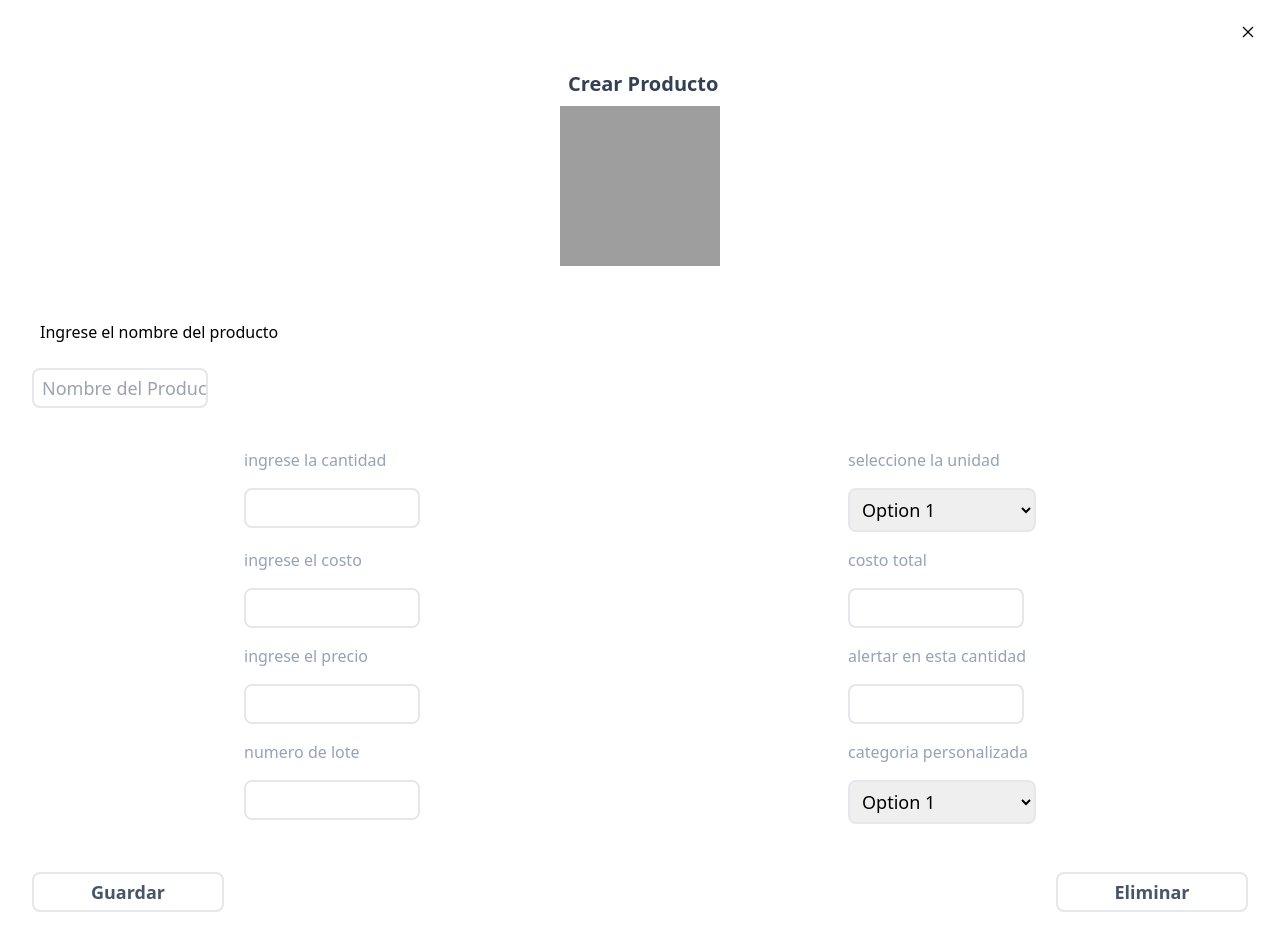
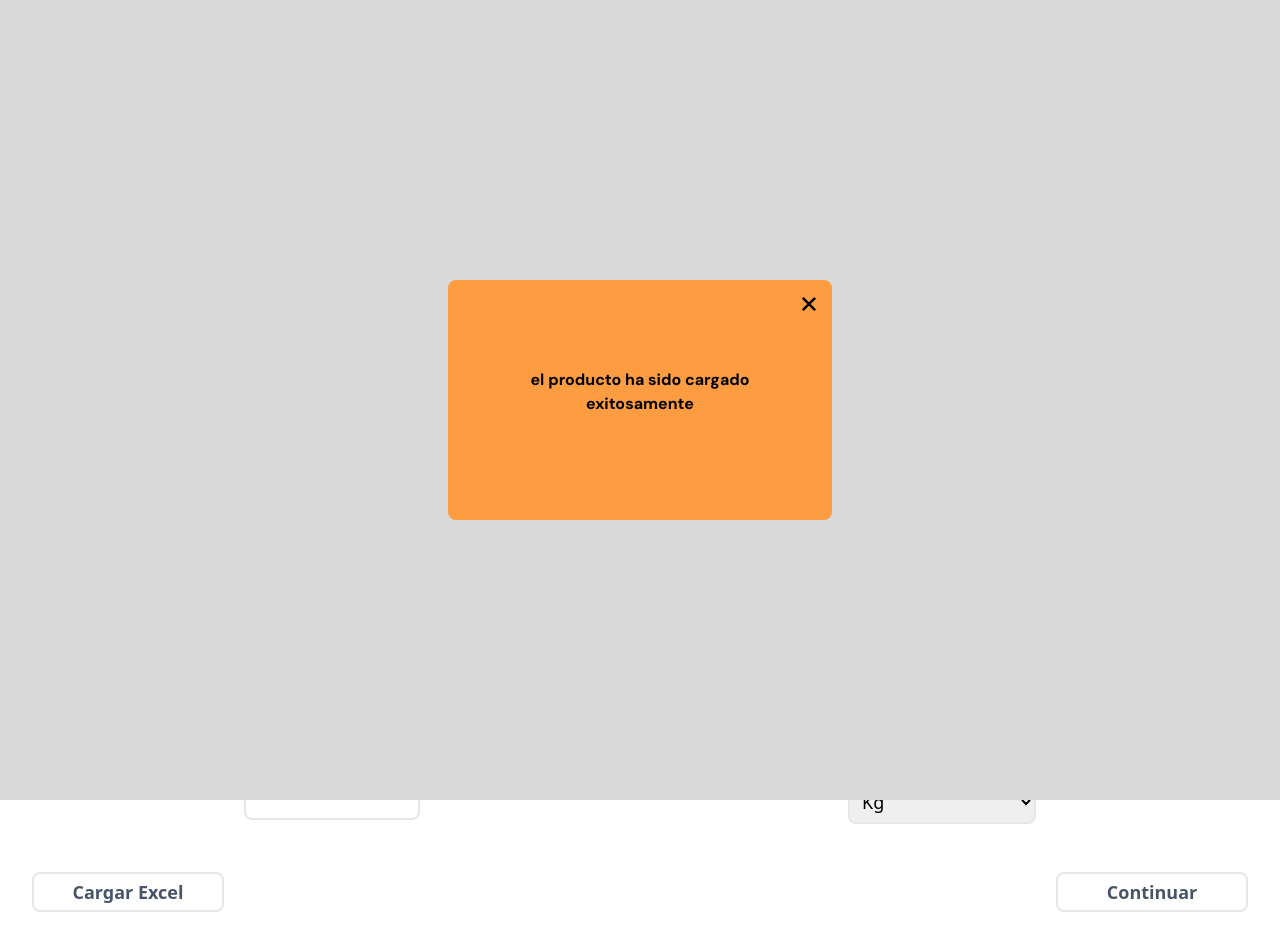
Before and after one commit to No-Country/c10-35-t-MERN, a React (Vite) app in the folder client/: page / in a window 1280 px wide. Built offline with nearby package versions, Linux system fonts and the light colour scheme; grey boxes are pictures that could not be loaded.

Commit message:
modal and state visible modal

```diff
--- a/client/src/App.jsx
+++ b/client/src/App.jsx
@@ -1,14 +1,15 @@
 import './App.css'
-import ChangeProducts from './components/changeProducts/changeProducts'
-// import CreateProducts from './components/createProducts.jsx/CreateProducts'
+// import ChangeProducts from './components/changeProducts/changeProducts'
+import CreateProducts from './components/createProducts/CreateProducts'
+
 
 function App() {
 	return (
 		<>
 
 		<div className='App'>
-			{/* <CreateProducts/> */}
-			<ChangeProducts/>
+			<CreateProducts/>
+			{/* <ChangeProducts/> */}
 		</div>
 
 		</>
--- a/client/src/components/changeProducts/ChangeProducts.jsx
+++ b/client/src/components/changeProducts/ChangeProducts.jsx
@@ -2,6 +2,9 @@ import { VscChromeClose } from "react-icons/vsc"
 import TextBobxLg from "../textBox/TextBoxLg"
 import TextBox from "../textBox/TextBox"
 import TextScroll from "../textBox/TextScroll"
+
+
+
 
 const ChangeProducts=()=>{
     return(
@@ -28,7 +31,7 @@ const ChangeProducts=()=>{
 					<p className='pb-0 md:pl-2 text-xs md:text-base text-slate'>
 						Ingrese el nombre del producto
 					</p>
-					<TextBobxLg/>
+					<TextBobxLg />
 
 				</div>
 				<div className='flex justify-center'>
--- a/client/src/components/createProducts/CreateProducts.jsx
+++ b/client/src/components/createProducts/CreateProducts.jsx
@@ -2,8 +2,10 @@ import { VscChromeClose } from 'react-icons/vsc'
 import TextBox from '../textBox/TextBox'
 import TextScroll from '../textBox/TextScroll'
 import TextBobxLg from '../textBox/TextBoxLg'
+import { useState } from 'react'
 
 const CreateProducts = () => {
+	const [visible, setVisible] = useState(true)
 	return (
 		<form className=' h-screen w-screen '>
 			<div className='flex justify-end h-10 p-4 md:p-6 md:pb-8'>
@@ -29,7 +31,6 @@ const CreateProducts = () => {
 						Ingrese el nombre del producto
 					</p>
 					<TextBobxLg />
-
 				</div>
 				<div className='flex justify-center'>
 					<div className='grid grid-cols-2 gap-x-20 md:gap-x-96'>
@@ -93,11 +94,37 @@ const CreateProducts = () => {
 							Cargar Excel
 						</div>
 					</button>
-					<button className='m-2 md:m-4'>
+					<button onClick={() => setVisible(false)} className='m-2 md:m-4'>
 						<div className='w-28 h-8 md:w-48 md:h-10  border-2 rounded-lg  text-sm font-semibold text-slate-600 md:text-lg flex justify-center items-center'>
 							Continuar
 						</div>
 					</button>
+
+					{visible && (
+						<section id='modal' className='bg-acentoGrey fixed top-0 left-0 right-0 bottom-0 flex transition-all ease-out duration-300 '>
+							<div id='modal-container'className='bg-acento w-11/12 m-auto max-w-96 h-60 rounded-lg '>
+								<div className=' flex justify-end'>
+									<button className=' pr-2 pt-2'>
+										<svg
+											onClick={() => setVisible(false)}
+											className='h-8 p-0 m-0 fill-grey-400'
+											xmlns='http://www.w3.org/2000/svg'
+											width='30'
+											height='30'
+											viewBox='0 0 24 24'
+										>
+											<path d='M16.192 6.344L11.949 10.586 7.707 6.344 6.293 7.758 10.535 12 6.293 16.242 7.707 17.656 11.949 13.414 16.192 17.656 17.606 16.424 13.364 12 17.606 7.758z' />
+										</svg>
+									</button>
+								</div>
+
+								<p id="modal-paragraph" className=' py-12 px-10 text-center font-secundaria'>
+									el producto ha sido cargado exitosamente
+								</p>
+							</div>
+						</section>
+					)}
+					{!visible && null}
 				</div>
 			</div>
 		</form>
--- a/client/src/components/textBox/TextBoxLg.jsx
+++ b/client/src/components/textBox/TextBoxLg.jsx
@@ -1,16 +1,13 @@
-
-const TextBobxLg=()=>{
-return (
-    <label className='m-2 md:m-4 '>
+const TextBobxLg = () => {
+	return (
+		<label className='m-2 md:m-4 '>
 			<input
 				name='name'
 				type='text'
-                required
-                placeholder="Nombre del Producto"
-				className='w-ww343 h-6 md:w-44  md:h-10 pl-2  border-2 border-solid rounded-lg text-sm  text-center  md:text-lg flex justify-start items-center'
+				placeholder='Nombre del Producto'
+				className='w-ww343 h-8 md:w-44  md:h-10 pl-2  border-2 border-solid rounded-lg text-sm  text-center  md:text-lg flex justify-start items-center'
 			></input>
 		</label>
-)
+	)
 }
 export default TextBobxLg
-// className='w-68 h-8 md:w-68 md:h-10 pl-2  border-2 rounded-lg  text-center text-sm md:text-lg flex justify-start items-center'
--- a/client/src/components/textBox/TextScroll.jsx
+++ b/client/src/components/textBox/TextScroll.jsx
@@ -1,17 +1,34 @@
 // import { AiFillCaretDown } from 'react-icons/ai'
+
+const unidades = [
+	{
+		id: 1,
+		unit: 'Kg',
+	},
+	{ id: 2, unit: 'M' },
+	{
+		id: 3,
+		unit: 'L',
+	},
+]
 
 const TextScroll = () => {
 	return (
 		<label className='m-2 md:m-4'>
 			<div className='flex justify-between'>
 				<select
-					name='selector'
+					name='units'
 					className='w-28 md:w-44 md:h-10 pl-2  border-2 rounded-lg text-sm md:text-lg flex justify-start items-center box-content '
 				>
-					<option value='op1'>Option 1</option>
-					<option value='op2'>Option 2</option>
-					<option value='op3'>Option3</option>
+					{unidades.map(function (el) {
+						return (
+							<option value={el.id} key={el.id}>
+								{el.unit}
+							</option>
+						)
+					})}
 				</select>
+
 				{/* <div className='ml-0 md:ml-14'>
 					<AiFillCaretDown />
 				</div> */}
```
